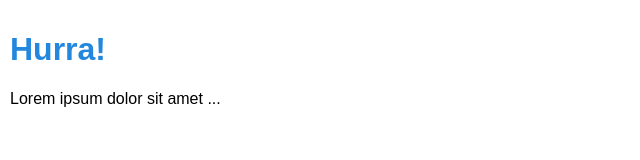
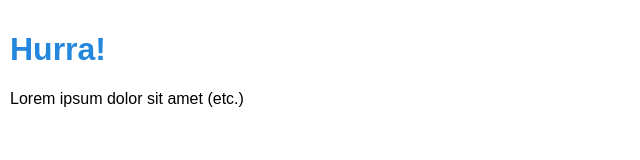
Before and after one commit to chbw/delete_me_fiv_5abhet_2425, a plain HTML site: page index.html in a window 1280 px wide. Shown: the full height of the page, 0-640 px from the left. Drawn offline with Linux system fonts and the light colour scheme.

Commit message:
small update to index.html

```diff
--- a/index.html
+++ b/index.html
@@ -12,7 +12,8 @@
 
 <body>
     <h1>Hurra!</h1>
-    <p>Lorem ipsum dolor sit amet ...</p>
+    <p>Lorem ipsum dolor sit amet (etc.)</p>
+
     <script>
         if ('serviceWorker' in navigator) {
             window.addEventListener('load', () => {
```
